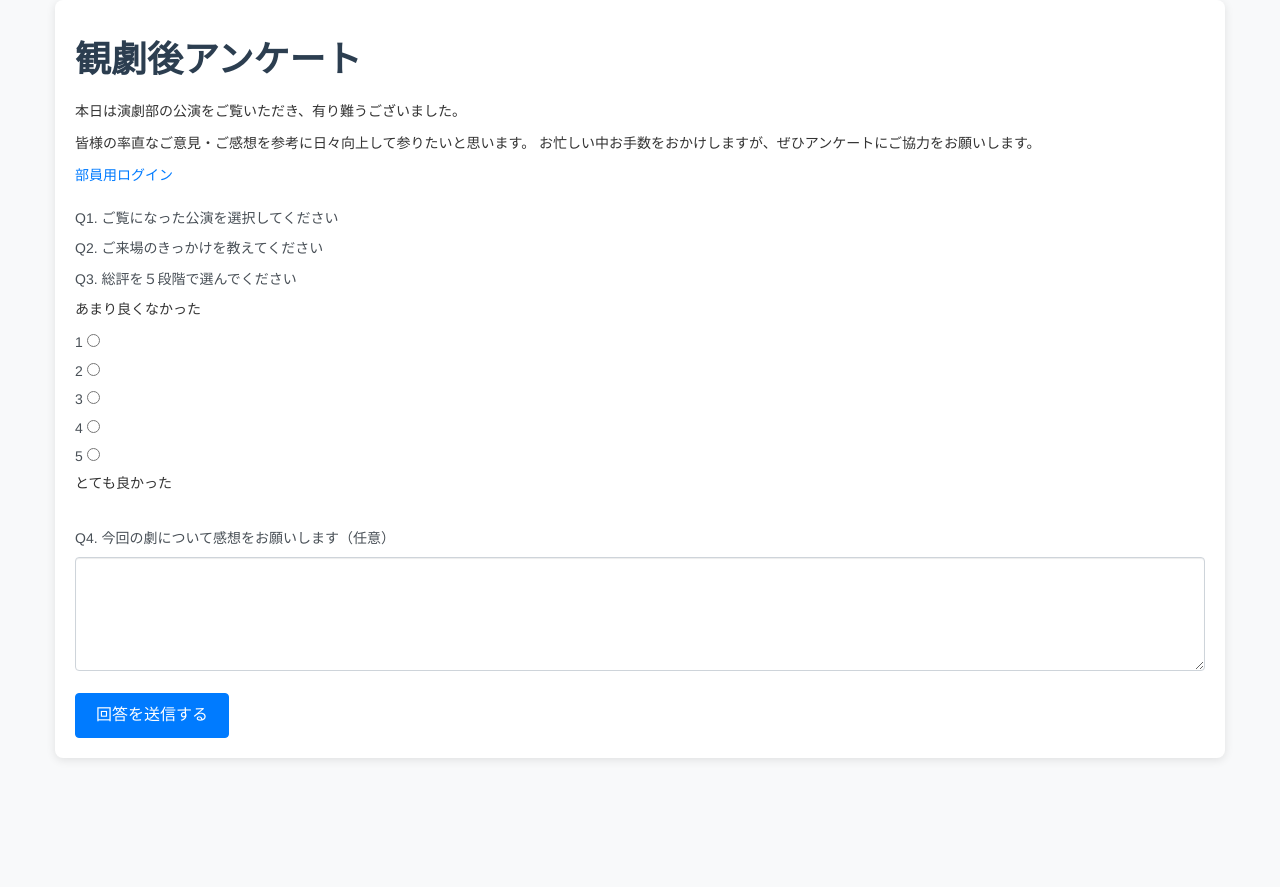
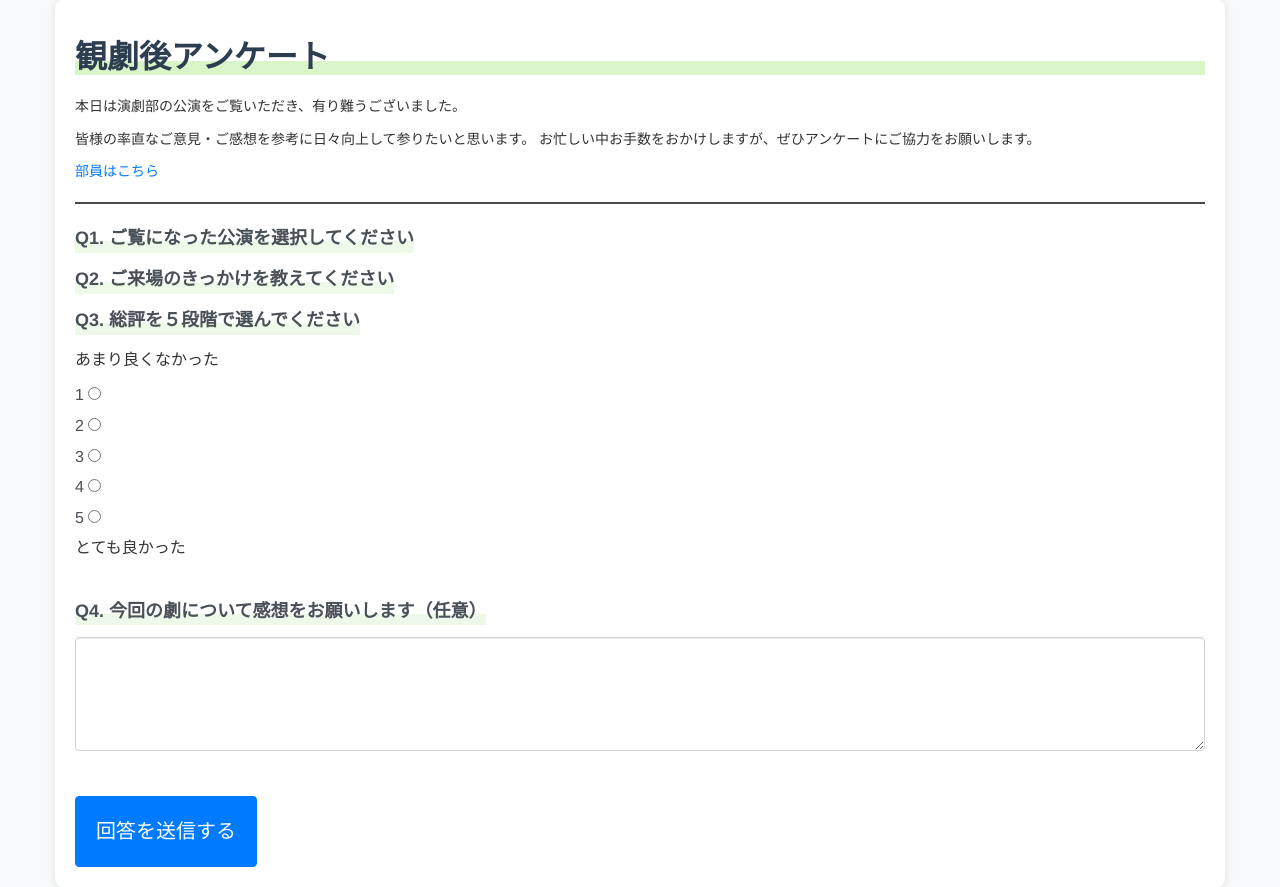
Before and after one commit to TomokiiIshiii/DramaclubQuestionnaire, a Flask app: template templates/index.html in a window 1280 px wide. Before the commit the page ends 760 px from the top, so only its background shows below. Run offline with Flask 3, Linux system fonts and the light colour scheme; the template is opened without the code that fills it, so the values that code supplies are empty; some libraries are stand-ins or nearby versions.

Commit message:
UI調節、回答スクロール
Co-authored-by: Copilot <copilot@github.com>

```diff
--- a/static/style.css
+++ b/static/style.css
@@ -23,6 +23,11 @@ h1, h2, h3, h4, h5, h6 {
     color: #2c3e50;
     margin-bottom: 20px;
     font-weight: 600;
+}
+
+h1{
+    font-size: 32px;
+    background:linear-gradient(transparent 60%, #d9f5c7 60%) ;
 }
 
 /* フォームのスタイル */
@@ -59,8 +64,8 @@ h1, h2, h3, h4, h5, h6 {
 /* ボタンのスタイル */
 .btn {
     border-radius: 4px;
-    padding: 10px 20px;
-    font-size: 16px;
+    padding: 20px 20px;
+    font-size: 20px;
     font-weight: 500;
     text-decoration: none;
     display: inline-block;
@@ -79,9 +84,10 @@ h1, h2, h3, h4, h5, h6 {
 }
 
 .btn-secondary {
-    background-color: #6c757d;
+    background-color: #709dc4;
     border-color: #6c757d;
-    color: #fff;
+    color: #f4f2f2;
+    border-radius: 4px;
 }
 
 .btn-secondary:hover {
@@ -90,10 +96,18 @@ h1, h2, h3, h4, h5, h6 {
 }
 
 /* テーブルのスタイル */
+.table-responsive {
+    width: 100%;
+    overflow-x: auto;
+    -webkit-overflow-scrolling: touch;
+    margin-bottom: 20px;
+}
+
 .table {
     width: 100%;
     margin-bottom: 20px;
     border-collapse: collapse;
+    min-width: 720px;
 }
 
 .table th,
@@ -101,6 +115,10 @@ h1, h2, h3, h4, h5, h6 {
     padding: 12px;
     text-align: left;
     border-bottom: 1px solid #dee2e6;
+    white-space: normal;
+    overflow-wrap: anywhere;
+    word-wrap: break-word;
+    word-break: break-word;
 }
 
 .table thead th {
@@ -172,3 +190,28 @@ a {
 a:hover {
     text-decoration: underline;
 }
+
+hr {
+    border: 1px solid #48494a;
+}
+
+.question {
+    font-weight: bold;
+    background:linear-gradient(transparent 60%, #eff9e9 60%) ;
+}
+
+.questionnaire-form {
+    margin-top: 20px;
+    font-size: 16px;
+}
+
+.questionnaire-form .form-label {
+    font-size: 18px;
+    margin-bottom: 12px;
+}
+
+button {
+    margin-top: 20px;
+    margin-bottom: 40px;
+    padding: 10px 0;
+}
--- a/templates/index.html
+++ b/templates/index.html
@@ -16,12 +16,13 @@
         お忙しい中お手数をおかけしますが、ぜひアンケートにご協力をお願いします。
     </p>
 
-    <a href="/login" role="button">部員用ログイン</a>
+    <a href="/login" role="button">部員はこちら</a>
 
-    <form method="POST" action="/answered">
-        <h3 class="mb-4" name="event_name" value="{{ event_name }}">{{ event_name }}</h3>
+    <hr class="my-4">
 
-        <label class="form-label fw-bold mb-3">Q1. ご覧になった公演を選択してください</label>
+    <form method="POST" action="/answered" class="questionnaire-form">
+
+        <label class="form-label fw-bold mb-3 question">Q1. ご覧になった公演を選択してください</label>
             {% for per in performances%}
             <div class="form-check">
                 <input
@@ -38,7 +39,7 @@
             {% endfor %}
         <br>
 
-        <label class="form-label fw-bold mb-3">Q2. ご来場のきっかけを教えてください</label>
+        <label class="form-label fw-bold mb-3 question">Q2. ご来場のきっかけを教えてください</label>
             {% for chan in chances%}
             <div class="form-check">
                 <input
@@ -55,7 +56,7 @@
             {% endfor %}
         <br>
 
-        <label class="form-label fw-bold">Q3. 総評を５段階で選んでください</label>
+        <label class="form-label fw-bold question">Q3. 総評を５段階で選んでください</label>
             <p>あまり良くなかった</p>
             {% for i in range(1, 6) %}
             <div class="form-check">
@@ -73,7 +74,7 @@
         <br>
 
         <div class="mb-3">
-            <label for="feedback" class="form-label">Q4. 今回の劇について感想をお願いします（任意）</label>
+            <label for="feedback" class="form-label question">Q4. 今回の劇について感想をお願いします（任意）</label>
             <textarea class="form-control" id="feedback" name="feedback" rows="4" ></textarea>
         </div>
         <br>
--- a/templates/results.html
+++ b/templates/results.html
@@ -16,10 +16,11 @@
             <option value="{{ event.event_id }}">{{ event.event_name }}</option>
             {% endfor %}
         </select>
-        <button type="submit" class="btn btn-secondary">表示する</button>
+        <button type="submit" class="btn-secondary">表示する</button>
     </form>
 
     <h4>現在の回答一覧：{{ current_event }}</h4>
+    <div class="table-responsive">
         <table class="table table-striped table-hover">
             <thead>
                 <tr>
@@ -42,6 +43,7 @@
                 {% endfor %}
             </tbody>
         </table>
+    </div>
 
 </div>
 {% endblock %}
```
Lines whose indentation alone changed are shown as unchanged.
